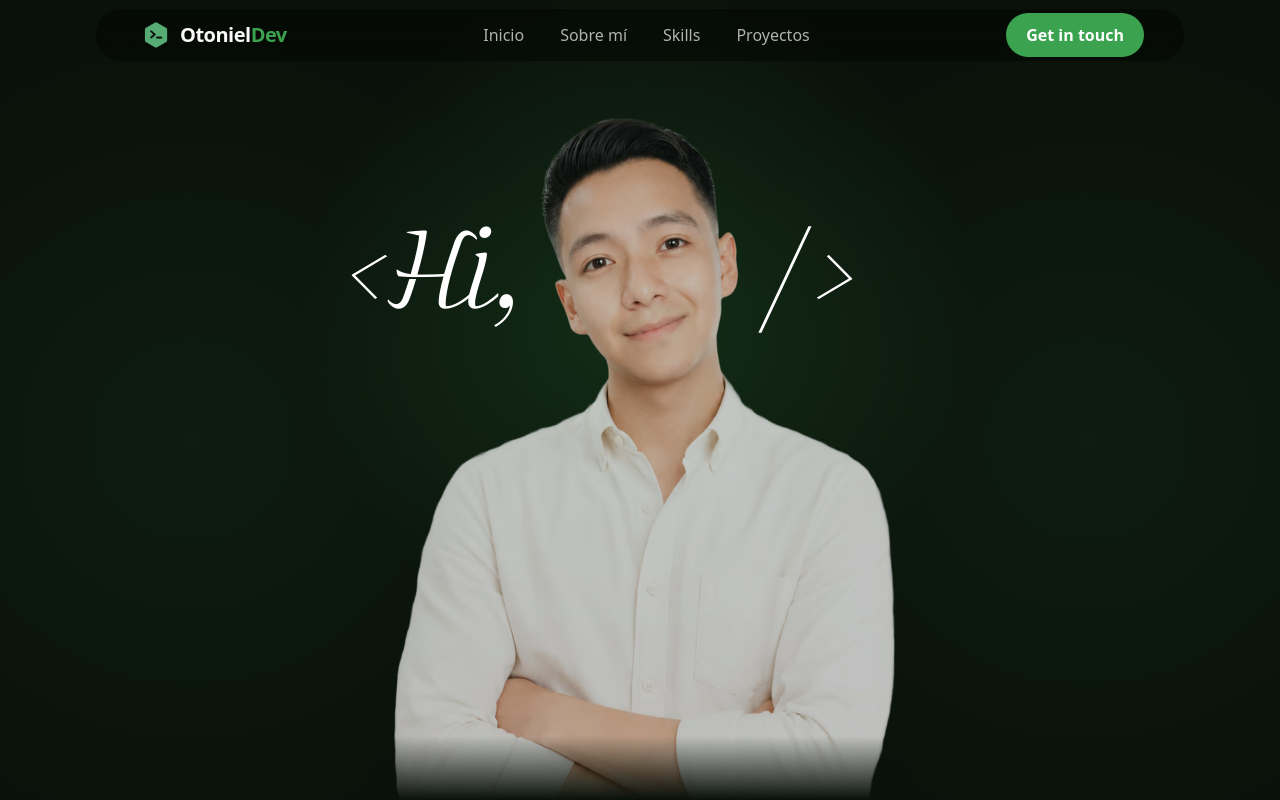
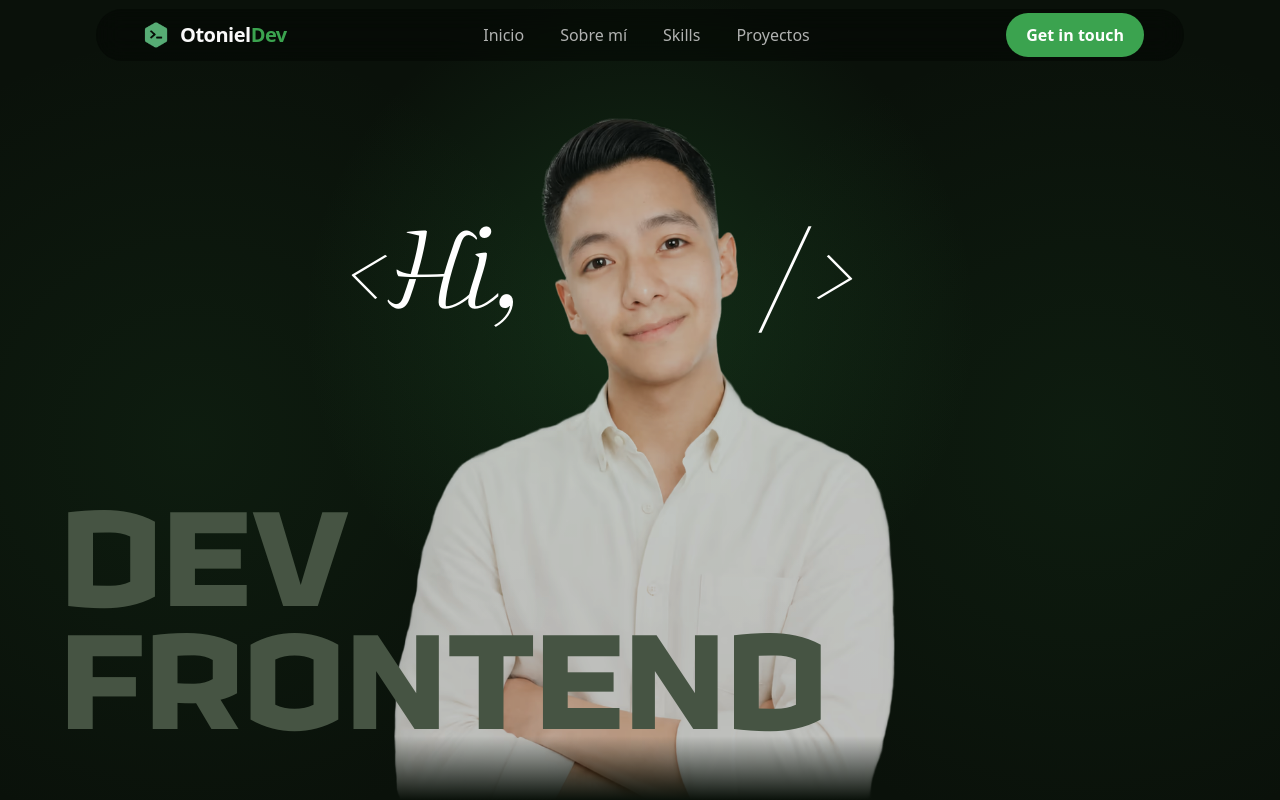
Before and after one commit to OtonielG/otoniel-portfolio, a Next.js app: page / in a window 1280 px wide. Built offline with nearby package versions, Linux system fonts and the light colour scheme.

Commit message:
feat: add Technor font and update layout and Hero component styles

```diff
--- a/src/app/globals.css
+++ b/src/app/globals.css
@@ -17,11 +17,17 @@ body {
   --color-primary-dark: #257336;
 
   --color-foreground: #f9f9f9;
-  --color-muted: #959c89;
+  --color-muted: #a4aa9d;
   --color-subtle: #6a7563;
+  --color-display: #465443;
 }
 
 .font-telma {
   font-family: var(--font-telma), serif;
   font-weight: 300;
 }
+
+.font-technor {
+  font-family: var(--font-technor), sans-serif;
+  font-weight: 700;
+}
--- a/src/app/layout.tsx
+++ b/src/app/layout.tsx
@@ -22,6 +22,13 @@ const telma = localFont({
   style: "normal",
 });
 
+const technor = localFont({
+  src: "../fonts/Technor-Bold.woff2",
+  variable: "--font-technor",
+  weight: "700",
+  style: "normal",
+});
+
 export const metadata: Metadata = {
   title: "Otoniel Gómez",
   description: "Portafolio personal de Otoniel Gómez",
@@ -35,7 +42,7 @@ export default function RootLayout({
   return (
     <html
       lang="es"
-      className={`${geistSans.variable} ${geistMono.variable} ${telma.variable} h-full antialiased`}
+      className={`${geistSans.variable} ${geistMono.variable} ${telma.variable} ${technor.variable} h-full antialiased`}
     >
       <body className="min-h-full flex flex-col">
         <Headers />
--- a/src/components/sections/hero.tsx
+++ b/src/components/sections/hero.tsx
@@ -30,6 +30,11 @@ export default function Hero() {
           `,
         }}
       />
+
+      <div className="absolute md:bottom-10 md:left-8 lg:bottom-15 lg:left-15 z-20 hidden font-technor leading-[0.82] text-display md:block">
+        <p className="md:text-[137px] lg:text-[150px]">DEV</p>
+        <p className="md:text-[137px] lg:text-[150px]">FRONTEND</p>
+      </div>
 
       <div className="relative z-10 w-[90%] md:h-full md:w-auto">
         <p
@@ -66,7 +71,7 @@ export default function Hero() {
           preload
           unoptimized
           sizes="(max-width: 767px) 90vw, 600px"
-          className="relative z-10 h-auto w-full object-contain object-bottom md:h-full md:w-auto opacity-75"
+          className="relative z-10 h-auto w-full object-contain object-bottom opacity-75 md:h-full md:w-auto"
         />
 
         <div
```
Also changed, not shown: src/fonts/Technor-Bold.woff2 (added). Lines whose indentation alone changed are shown as unchanged.
